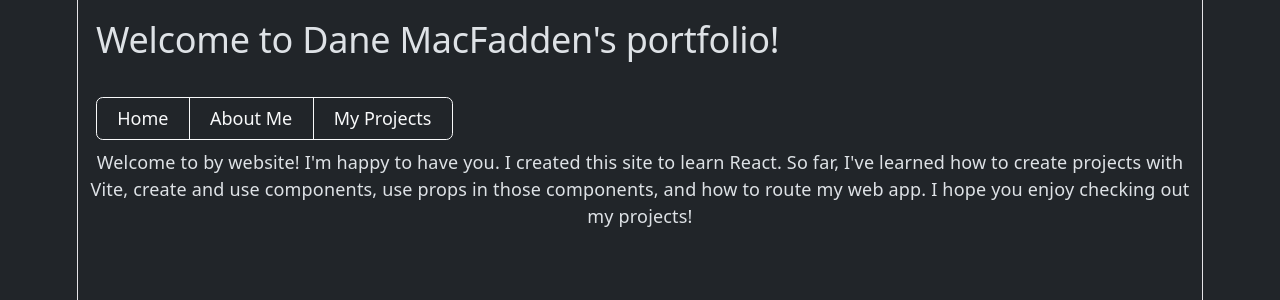
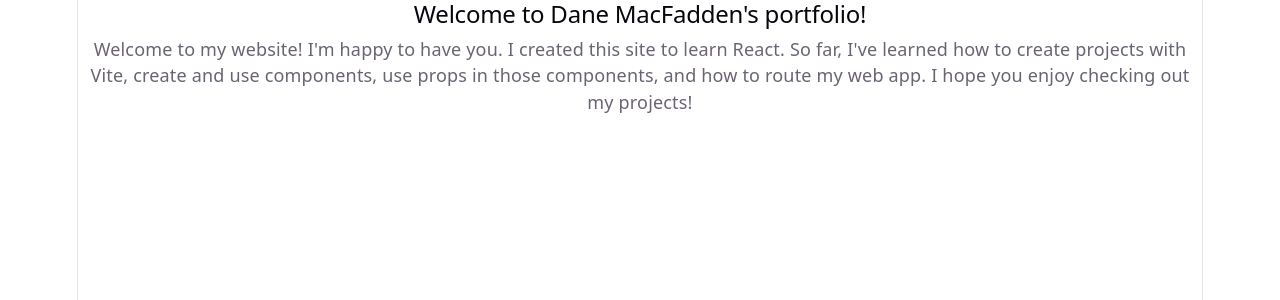
Before and after one commit to DaneMacFadden/danemacfaddenca, a React (Vite) app: page / in a window 1280 px wide. Shown: the top 300 px of the page. Built offline with nearby package versions, Linux system fonts and the light colour scheme.

Commit message:
Removed all bootstrap in preparation for transition to Tailwind CSS

```diff
--- a/src/App.tsx
+++ b/src/App.tsx
@@ -3,7 +3,6 @@ import Tabbar from './components/Tabbar'
 import Home from './components/Home';
 import About from './components/About';
 import Projects from './components/Projects';
-import 'bootstrap/dist/css/bootstrap.min.css';
 import { Routes, Route } from 'react-router-dom';
 
 function App() {
--- a/src/components/About.tsx
+++ b/src/components/About.tsx
@@ -1,7 +1,7 @@
 function About() {
   return (
     <>
-    <div>About</div>
+      <div>About</div>
     </>
   )
 }
--- a/src/components/Home.tsx
+++ b/src/components/Home.tsx
@@ -1,7 +1,7 @@
 function Home() {
   return (
     <>
-    <p>Welcome to by website! I'm happy to have you. I created this site to learn React. So far, I've learned how to create projects with Vite, create and use components, use props in those components, and how to route my web app. I hope you enjoy checking out my projects!</p>
+      <p>Welcome to my website! I'm happy to have you. I created this site to learn React. So far, I've learned how to create projects with Vite, create and use components, use props in those components, and how to route my web app. I hope you enjoy checking out my projects!</p>
     </>
   )
 }
--- a/src/components/Projects.tsx
+++ b/src/components/Projects.tsx
@@ -1,39 +1,7 @@
-import Card from "./Card"
-
 function Projects() {
     return (
         <>
-            <div>My Projects</div>
-            <div className="d-flex gap-3 p-3 justify-content-center">
-                <Card img="https://cdn.pixabay.com/photo/2022/12/23/01/25/steering-7673519_1280.jpg">This is some sample text</Card>
-                <Card img="https://cdn.pixabay.com/photo/2022/12/23/01/25/steering-7673519_1280.jpg">This is some sample text</Card>
-                <Card img="https://cdn.pixabay.com/photo/2022/12/23/01/25/steering-7673519_1280.jpg">This is some sample text</Card>
-            </div>
-            <div className="d-flex gap-3 p-3 justify-content-center">
-                <Card img="https://cdn.pixabay.com/photo/2022/12/23/01/25/steering-7673519_1280.jpg">This is some sample text</Card>
-                <Card img="https://cdn.pixabay.com/photo/2022/12/23/01/25/steering-7673519_1280.jpg">This is some sample text</Card>
-                <Card img="https://cdn.pixabay.com/photo/2022/12/23/01/25/steering-7673519_1280.jpg">This is some sample text</Card>
-            </div>
-            <div className="d-flex gap-3 p-3 justify-content-center">
-                <Card img="https://cdn.pixabay.com/photo/2022/12/23/01/25/steering-7673519_1280.jpg">This is some sample text</Card>
-                <Card img="https://cdn.pixabay.com/photo/2022/12/23/01/25/steering-7673519_1280.jpg">This is some sample text</Card>
-                <Card img="https://cdn.pixabay.com/photo/2022/12/23/01/25/steering-7673519_1280.jpg">This is some sample text</Card>
-            </div>
-            <div className="d-flex gap-3 p-3 justify-content-center">
-                <Card img="https://cdn.pixabay.com/photo/2022/12/23/01/25/steering-7673519_1280.jpg">This is some sample text</Card>
-                <Card img="https://cdn.pixabay.com/photo/2022/12/23/01/25/steering-7673519_1280.jpg">This is some sample text</Card>
-                <Card img="https://cdn.pixabay.com/photo/2022/12/23/01/25/steering-7673519_1280.jpg">This is some sample text</Card>
-            </div>
-            <div className="d-flex gap-3 p-3 justify-content-center">
-                <Card img="https://cdn.pixabay.com/photo/2022/12/23/01/25/steering-7673519_1280.jpg">This is some sample text</Card>
-                <Card img="https://cdn.pixabay.com/photo/2022/12/23/01/25/steering-7673519_1280.jpg">This is some sample text</Card>
-                <Card img="https://cdn.pixabay.com/photo/2022/12/23/01/25/steering-7673519_1280.jpg">This is some sample text</Card>
-            </div>
-            <div className="d-flex gap-3 p-3 justify-content-center">
-                <Card img="https://cdn.pixabay.com/photo/2022/12/23/01/25/steering-7673519_1280.jpg">This is some sample text</Card>
-                <Card img="https://cdn.pixabay.com/photo/2022/12/23/01/25/steering-7673519_1280.jpg">This is some sample text</Card>
-                <Card img="https://cdn.pixabay.com/photo/2022/12/23/01/25/steering-7673519_1280.jpg">This is some sample text</Card>
-            </div>
+            <p>This is where I'll display my projects once I get Tailwind going</p>
         </>
     )
 }
--- a/src/components/Tabbar.tsx
+++ b/src/components/Tabbar.tsx
@@ -1,16 +1,8 @@
-import { useNavigate } from 'react-router-dom';
 function Tabbar() {
-  const navigate = useNavigate();
   return (
     <>
-      <div className="d-flex justify-content-left">
-        <h2 className="p-3">Welcome to Dane MacFadden's portfolio!</h2>
-      </div>
-
-      <div className="btn-group col-md-4 p-2 ms-2">
-        <button type="button" className="btn btn-outline-light" onClick={() => navigate("/")}>Home</button>
-        <button type="button" className="btn btn-outline-light" onClick={() => navigate("/About")}>About Me</button>
-        <button type="button" className="btn btn-outline-light" onClick={() => navigate("/Projects")}>My Projects</button>
+      <div>
+        <h2>Welcome to Dane MacFadden's portfolio!</h2>
       </div>
     </>
   )
```
